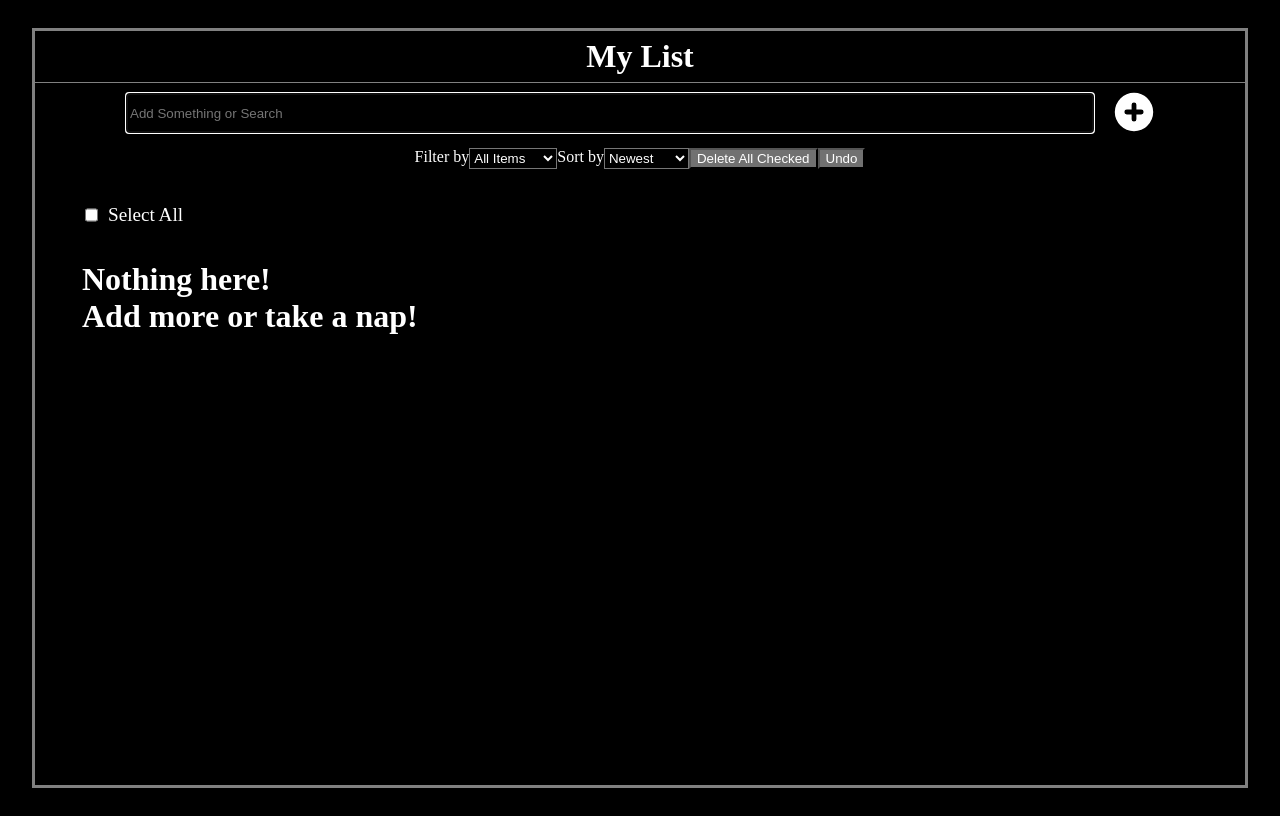
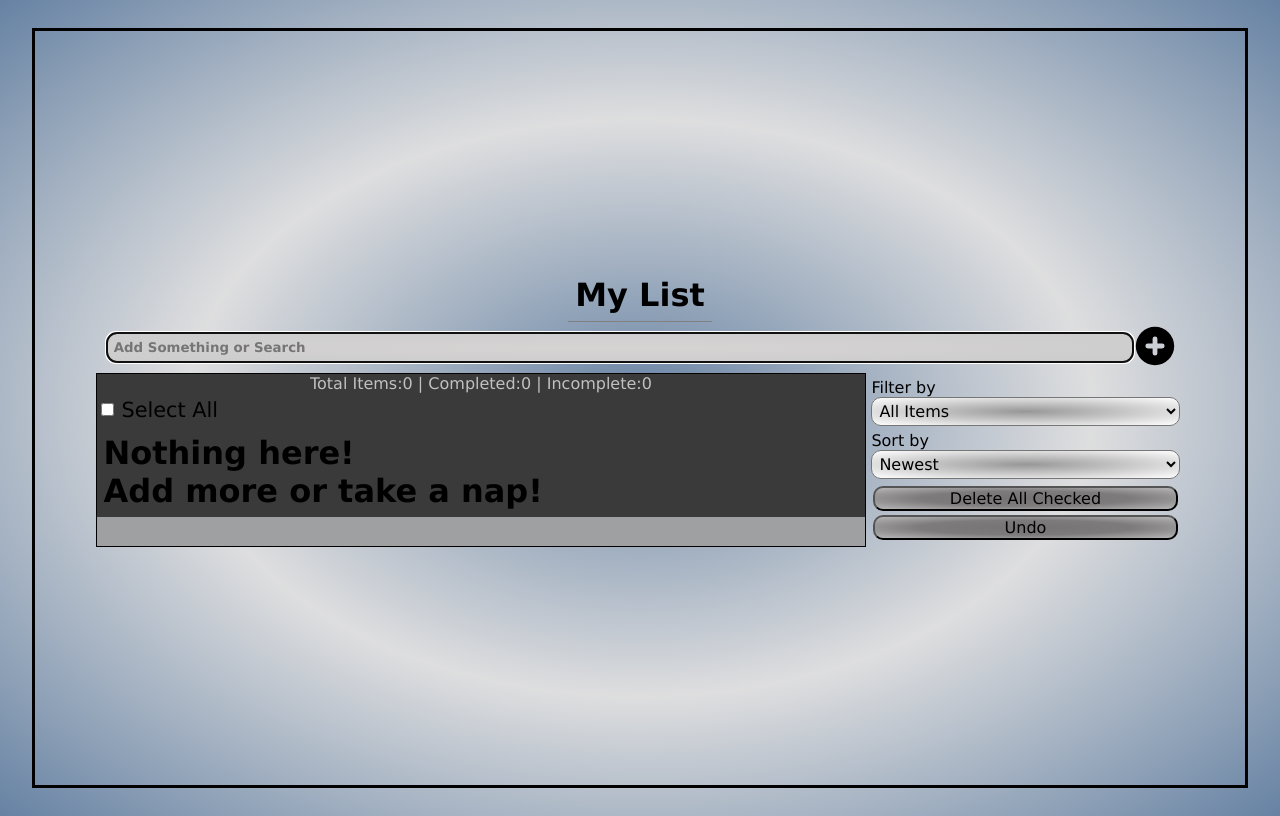
Before and after one commit to PanopDev/toDoList, a React (Create React App) app: page / in a window 1280 px wide. Built offline with nearby package versions, Linux system fonts and the light colour scheme.

Commit message:
added styling and fixed a couple minor issues

```diff
--- a/src/App.css
+++ b/src/App.css
@@ -1,5 +1,5 @@
 .App{
-    border:3px solid gray;
+    border:3px solid rgb(0, 0, 0);
     min-width:95vw;
     min-height: 95vh;
     color:white;
@@ -13,33 +13,141 @@ height:48px;
 .transparentButton{
 background-color:transparent;
 border:0px;
+padding:0px;
+margin-left: -3px;
+display: inline-block;
+vertical-align: bottom;
+
 
 }
 .deleteLogo{
 width:40px;
 height:30px;
-margin-top:10px
+
+
 }
 
 .newItemInput{
-width:80%;}
+width:85%;
+background-image:radial-gradient(rgb(214, 211, 211),rgb(204, 204, 204));
+border-radius:10px;
+padding:6px;
+margin:5px;
+margin-right:0px;
+color:rgb(0, 0, 0);
+font-weight:bold;
+}
+
 
 .listItemLabel{
 
-font-size:2rem;
+font-size:1.3rem;
+margin:0px;
+padding:5px;
+display:inline-block;
+vertical-align:bottom
+
+
 }
 .noItemsText{
 display:flex;
 justify-content: center;
 text-align:center;
-font-size:1.5rem;
+font-size:1.3rem;
 }
 .settings{
 display:flex;
+flex-direction: column;
 justify-content: center;
 margin: 5px;
+
 }
 
 #selectAllCheckBox{
-font-size:1.2rem;
+font-size:1.3rem;
 }
+
+.listBody{
+width:50%
+}
+.listItems{
+background-color:rgb(159, 160, 161);
+border-style:solid;
+border-color:black;
+border-width:0px 0px 1px 0px;
+
+}
+.stats{
+display:flex;
+justify-content: center;
+font-size:1rem;
+color:rgb(193, 193, 193);
+}
+
+.deleteAllButtons{
+border-radius:10px;
+margin:2px;
+color:rgb(0, 0, 0);
+font-size:1rem;
+background-image: radial-gradient(rgb(117, 115, 115),rgb(125, 123, 123),rgb(184, 183, 183));
+}
+.filterSortDropdown{
+background-image:radial-gradient(rgb(152, 151, 151),white);
+border-radius:10px;
+padding:3px;
+font-size:1rem;
+margin-bottom: 5px;
+}
+.checkbox{
+margin-bottom:11px;
+}
+.filterAndSortDiv{
+display:flex;
+justify-content: center;
+flex-direction:column;
+    }
+
+@media screen and (min-width:1000px) {
+   /* .settings{
+flex-direction:row;
+}
+.filterAndSortDiv{
+flex-direction:row;
+} */
+.listItems{
+
+width:100%}
+
+.settingsAndItems{
+    display:flex;
+    width:90%;
+    flex-direction:row-reverse;
+    }
+
+.settings{
+width:40%;
+justify-content:flex-start;
+}
+
+ul{
+width:100%;
+}
+.settingsAndItems{
+display:flex;
+justify-content: flex-start;
+
+}
+.App {
+
+    display: flex;
+    flex-direction: column;
+    align-items: center;
+    justify-content: center;
+}
+.listItems{
+border-left:1px;
+border-right:1px;
+border: 1px solid black;
+}
+
+    }
--- a/src/App.js
+++ b/src/App.js
@@ -7,8 +7,10 @@ import SortList from "./components/SortList.js";
 import FilterList from "./components/FilterList.js";
 import DeleteCompleted from "./components/DeleteCompleted";
 import SelectAll from "./components/SelectAll";
+import ItemsStats from "./components/ItemsStats";
 
 function App() {
+
   const initialListItemsState = JSON.parse(localStorage.getItem("listItems")) || [];
   const [listItems, listItemsNew] = useState(initialListItemsState);
   const [itemInput, setItemInput] = useState("");
@@ -17,8 +19,12 @@ function App() {
   const filterRef = useRef();
   const sortRef = useRef();
   const selectAllBoxRef = useRef();
-  useEffect(() => handleFilter(listItems), [itemInput]);
-  useEffect(() => handleSort(), [sortSelect, listItems]);
+  let completed =  listItems.filter((item)=>item.checked == true)
+  let incomplete = listItems.filter((item)=>item.checked == false )
+  let totalItems = listItems.length
+  useEffect(()=> handleFilter(listItems), [itemInput]);
+  useEffect(()=> handleSort(), [sortSelect, listItems]);
+  useEffect(()=> handleStats(), [listItems]);
 
   // ^^added  this list items to this recently if there is a bug
   //~~~~~~~~~~~~~~~Testing logs for debugging
@@ -124,6 +130,12 @@ function App() {
     setAndSaveStates(myList);
   }
 
+  function handleStats(){
+    completed = listItems.filter((item)=>item.checked == true)
+    incomplete = listItems.filter((item)=>item.checked == false )
+    totalItems = listItems.length
+  }
+
   //   // Initial function calls
   // handleSort()
 
@@ -140,21 +152,36 @@ function App() {
         listItemsNew={listItemsNew}
         handleSort={handleSort}
         sortSelected={sortSelected}
+        selectAllBoxRef={selectAllBoxRef}
       />
+      <div className="settingsAndItems">
       <div className="settings">
-        <FilterList listItems={listItems} filterRef={filterRef} handleFilter={handleFilter} />
-        <SortList sortRef={sortRef} sortSelect={sortSelect} sortSelected={sortSelected} handleSort={handleSort} />
-        <DeleteCompleted deleteAll={deleteAll} buttonText={"Delete All Checked"} buttonFunction={deleteAll} />
-        <DeleteCompleted deleteAll={deleteAll} buttonText={"Undo"} buttonFunction={undoDeleteAll} />
+        <div className='filterAndSortDiv'>
+          <FilterList listItems={listItems} filterRef={filterRef} handleFilter={handleFilter} />
+          <SortList sortRef={sortRef} sortSelect={sortSelect} sortSelected={sortSelected} handleSort={handleSort} />
+        </div>
+
+        <div className='filterAndSortDiv'>
+          <DeleteCompleted deleteAll={deleteAll} buttonText={"Delete All Checked"} buttonFunction={deleteAll} />
+          <DeleteCompleted deleteAll={deleteAll} buttonText={"Undo"} buttonFunction={undoDeleteAll} />
+        </div>
       </div>
-      <SelectAll selectAll={selectAll} selectAllBoxRef={selectAllBoxRef} />
+
+      <div className='listItems'>
+      <SelectAll selectAll={selectAll} selectAllBoxRef={selectAllBoxRef}
+        completed = {completed}
+        incomplete = {incomplete}
+        totalItems= {totalItems}
+      />
+
       <ListBody
         listItems={listItems}
         listFilter={listFilter}
         handleChecked={handleChecked}
         handleDelete={handleDelete}
       />
-      <br />
+      </div>
+      </div>
     </div>
   );
 }
--- a/src/components/DeleteCompleted.js
+++ b/src/components/DeleteCompleted.js
@@ -2,7 +2,7 @@ export default function DeleteCompleted({buttonText,buttonFunction}) {
 
   return (
 
-      <button
+      <button className="deleteAllButtons"
       onClick ={()=>{{buttonFunction()}}}
       >{buttonText}</button>
 
--- a/src/components/FilterList.js
+++ b/src/components/FilterList.js
@@ -8,6 +8,7 @@ function FilterList({ filterRef, handleFilter, listItems }) {
       <label htmlFor="filterList">Filter by </label>
       <select
         id="filterList"
+        className="filterSortDropdown"
         ref={filterRef}
         value={filterValue}
         onChange={(e) => {
--- /dev/null
+++ b/src/components/ItemsStats.js
@@ -0,0 +1,13 @@
+
+function ItemsStats({totalItems,completed,incomplete}){
+
+
+return (
+    <>
+        {` Total Items:${totalItems} |  Completed:${completed.length} |  Incomplete:${incomplete.length} `}
+    </>
+
+    )
+}
+
+export default ItemsStats
--- a/src/components/ListBody.js
+++ b/src/components/ListBody.js
@@ -4,10 +4,11 @@ function ListBody({ listItems, listFilter, handleChecked, handleDelete }) {
   return (
     <div>
       <ul>
+
         {listItems.length ? (
           listFilter.map((li) => (
-            <li key={li.id}>
-              <input type="checkbox" checked={li.checked} onChange={() => handleChecked(li.id)} />
+            <li key={li.id} className='listItems'>
+              <input type="checkbox" className="checkbox" checked={li.checked} onChange={() => handleChecked(li.id)} />
               <label
                 style={li.checked ? { textDecoration: "line-through" } : null}
                 onDoubleClick={() => handleChecked(li.id)}
--- a/src/components/NewListItemInput.js
+++ b/src/components/NewListItemInput.js
@@ -8,10 +8,12 @@ function NewItemInput({
   handleSort,
   listItemsNew,
   sortSelected,
+  selectAllBoxRef
 }) {
   function handleSubmit(submit) {
     submit.preventDefault();
     handleNewObj(listItems);
+    selectAllBoxRef.current.checked = false
     setItemInput("");
   }
 
@@ -35,6 +37,7 @@ function NewItemInput({
         onChange={(input) => {
           setItemInput(input.target.value);
           listItemsNew(listItems);
+        //   selectAllBoxRef.current.checked = false
         }}
       />
       <button type="submit" className="transparentButton">
--- a/src/components/SelectAll.js
+++ b/src/components/SelectAll.js
@@ -1,21 +1,29 @@
+import ItemsStats from "./ItemsStats";
 
-
-export default function SelectAll({selectAll,selectAllBoxRef}) {
+export default function SelectAll({selectAll,selectAllBoxRef,completed,incomplete,totalItems}) {
 
 
     return (
         <>
         <ul>
+          <li className="stats"><ItemsStats
+  completed = {completed}
+  incomplete = {incomplete}
+  totalItems= {totalItems}
+/>  </li>
         <li>
+
     <input type='checkbox'
-
+    className="checkbox"
     ref= {selectAllBoxRef}
     onChange={(e)=>{selectAll(e.target.checked);}}
 
     ></input>
-<label className='listItemLabel' id='selectAllCheckBox'>Select All</label>
+<label className='listItemLabel' id='selectAllCheckBox'>Select All  </label>
+
 </li>
 </ul>
+
 </>
   )
 }
--- a/src/components/SortList.js
+++ b/src/components/SortList.js
@@ -6,6 +6,7 @@ function SortList({ sortSelect, sortSelected, handleSort, sortRef }) {
       <label htmlFor="sortList"> Sort by </label>
       <select
         id="sortList"
+        className="filterSortDropdown"
         name="sortList"
         ref={sortRef}
         value={sortSelect}
--- a/src/index.css
+++ b/src/index.css
@@ -1,13 +1,16 @@
 *{
 box-sizing: border-box;
-background-color: black;
-color:white;
+font-family: Verdana, Geneva, Tahoma, sans-serif;
+color:rgb(0, 0, 0);
+
 }
 body{
 display:flex;
 justify-content: center;
 align-items: center;
 min-height:100vh;
+background-color:rgb(102, 130, 163);
+background-image:radial-gradient(rgb(102, 130, 163), rgb(222, 222, 223),rgb(102, 130, 163)) ;
 }
 header{
     display:flex;
@@ -20,22 +23,36 @@ header{
  h1{
         margin:7px;
     }
-input{
-color:white;
-height:40px;
-margin:10px;
-}
+
 form{
 display:flex;
 align-items:center;
 justify-content: center;
+width:100%;
+
 }
 button{
-background-color:rgb(113, 113, 113);
+background-color:rgb(77, 75, 75);
 }
 
 li {
+
+    list-style-type:none;
+
+
+
+}
+
+ul{
     display:flex;
-    align-items:center;
-list-style-type:none;
+    flex-wrap:wrap;
+    word-wrap: break-word;
+    flex-direction:column;
+    margin-top: 0px;
+    margin-bottom:0px;
+    padding-top: 0px;
+    padding-bottom: 0px;
+    padding:0px;
+    background-color:rgb(58, 58, 58);
+
 }
```
